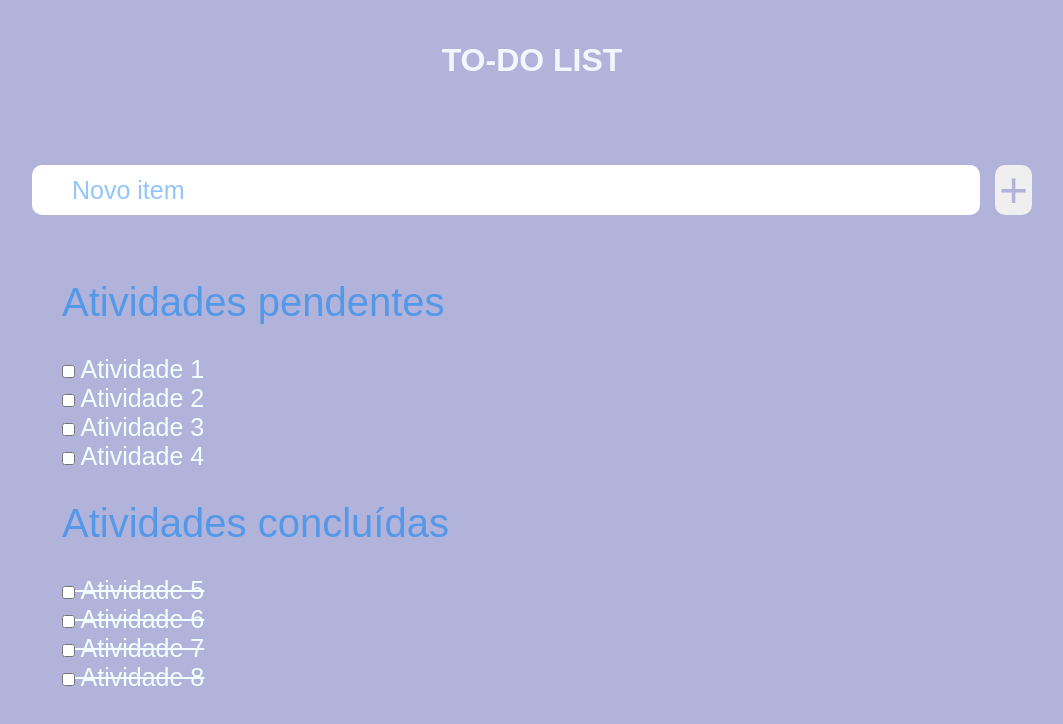
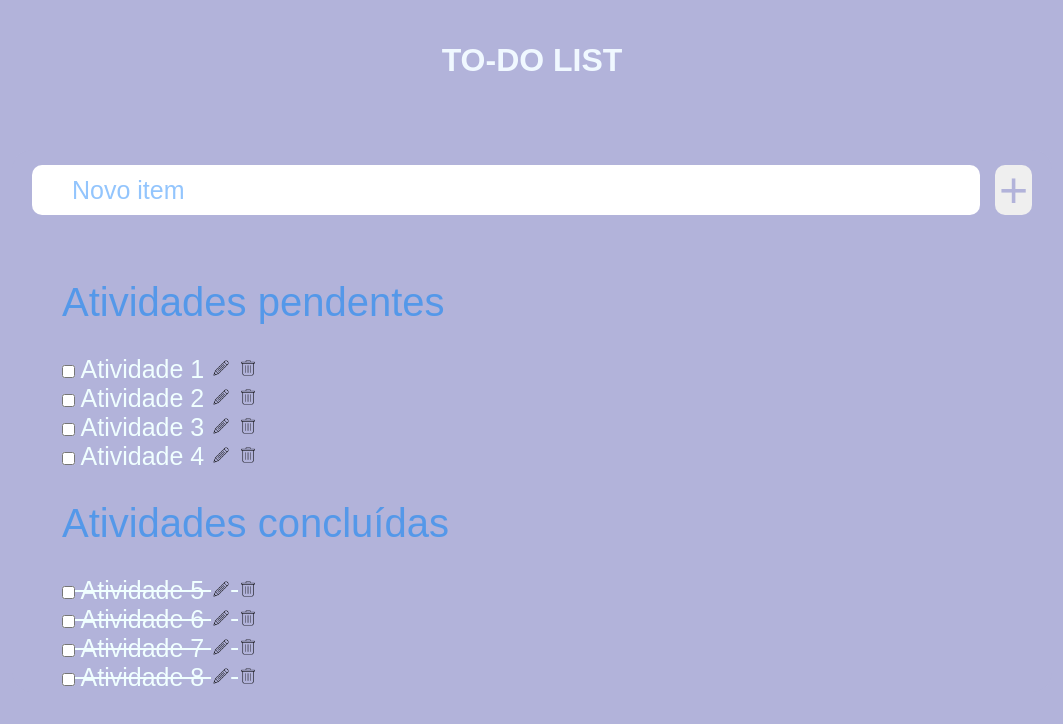
Before and after one commit to yjglipse/todo-list, a plain HTML site: page index.html in a window 1280 px wide. Shown: the whole page, without its empty margins (108-1171 px from the left). Drawn offline with Linux system fonts and the light colour scheme; a web font is replaced by a local one.

Commit message:
adição dos botaozinho

```diff
--- a/index.html
+++ b/index.html
@@ -25,20 +25,96 @@
 
             <section id="pendentes">  <h2>Atividades pendentes</h2>
                 <li>
-                    <ul><input type="checkbox"> Atividade 1</ul>
-                    <ul><input type="checkbox"> Atividade 2</ul>
-                    <ul><input type="checkbox"> Atividade 3</ul>
-                    <ul><input type="checkbox"> Atividade 4</ul>
+                    <ul>
+                        <input type="checkbox"> Atividade 1
+                        <button>
+                            <img src="./—Pngtree—pencil line black icon_3746331.png" alt="">
+                        </button>
+                        <button>
+                            <img src="./—Pngtree—vector trash icon_4152654.png" alt="">
+                        </button>
+                    </ul>
+                    <ul>
+                        <input type="checkbox"> Atividade 2
+                        <button>
+                            <img src="./—Pngtree—pencil line black icon_3746331.png" alt="">
+                        </button>
+                        <button>
+                            <img src="./—Pngtree—vector trash icon_4152654.png" alt="">
+                        </button>
+                    </ul>
+
+                    <ul>
+                        <input type="checkbox"> Atividade 3
+                        <button>
+                            <img src="./—Pngtree—pencil line black icon_3746331.png" alt="">
+                        </button>
+                        <button>
+                            <img src="./—Pngtree—vector trash icon_4152654.png" alt="">
+                        </button>
+                    </ul>
+
+                    <ul>
+                        <input type="checkbox"> Atividade 4
+                        <button>
+                            <img src="./—Pngtree—pencil line black icon_3746331.png" alt="">
+                        </button>
+                        <button>
+                            <img src="./—Pngtree—vector trash icon_4152654.png" alt="">
+                        </button>
+                    </ul>
+
                 </li>
 
             </section>
 
             <section id="concluidas">  <h2>Atividades concluídas</h2>
                 <li>
-                    <ul><input type="checkbox"> Atividade 5</ul>
-                    <ul><input type="checkbox"> Atividade 6</ul>
-                    <ul><input type="checkbox"> Atividade 7</ul>
-                    <ul><input type="checkbox"> Atividade 8</ul>
+                    <ul>
+                        <input type="checkbox"> Atividade 5
+                        <button>
+                            <img src="./—Pngtree—pencil line black icon_3746331.png" alt="">
+                        </button>
+                        <button>
+                            <img src="./—Pngtree—vector trash icon_4152654.png" alt="">
+                        </button>
+
+                    </ul>
+
+                    <ul>
+                        <input type="checkbox"> Atividade 6
+                                                <button>
+                            <img src="./—Pngtree—pencil line black icon_3746331.png" alt="">
+                        </button>
+                        <button>
+                            <img src="./—Pngtree—vector trash icon_4152654.png" alt="">
+                        </button>
+
+                    </ul>
+                    <ul>
+                        <input type="checkbox"> Atividade 7
+                        <button>
+                            <img src="./—Pngtree—pencil line black icon_3746331.png" alt="">
+                        </button>
+                        <button>
+                            <img src="./—Pngtree—vector trash icon_4152654.png" alt="">
+                        </button>
+
+                    </ul>
+
+                    <ul>
+
+                        <input type="checkbox"> Atividade 8
+                        <button>
+                            <img src="./—Pngtree—pencil line black icon_3746331.png" alt="">
+                        </button>
+                        <button>
+                            <img src="./—Pngtree—vector trash icon_4152654.png" alt="">
+                        </button>
+
+                    </ul>
+
+
                 </li>
 
             </section>
--- a/style.css
+++ b/style.css
@@ -107,6 +107,17 @@ ul{
 
 }
 
+img{
+    width: 20px;
+    height: 20px;
+    background-color:#b2b3da ;
+}
+
+button{
+    width: 20px;
+    height: 20px;
+    border: none;
+}
 
 
 #concluidas ul{
```
Also changed, not shown: —Pngtree—pencil line black icon_3746331.png (added), —Pngtree—vector trash icon_4152654.png (added).
